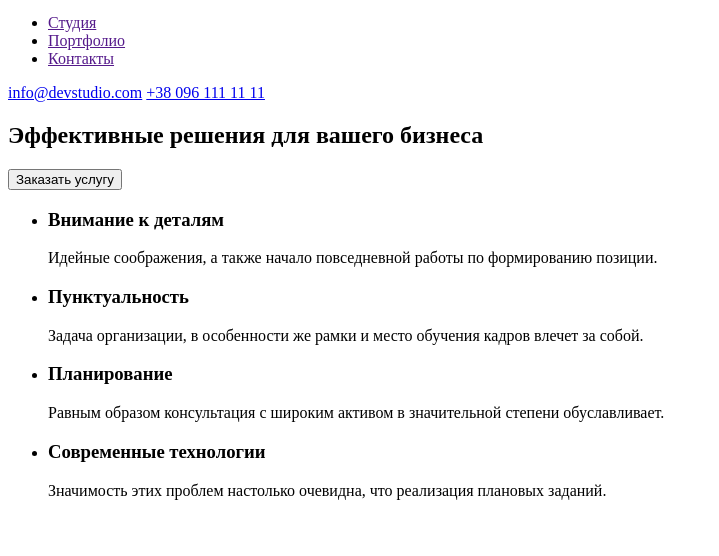
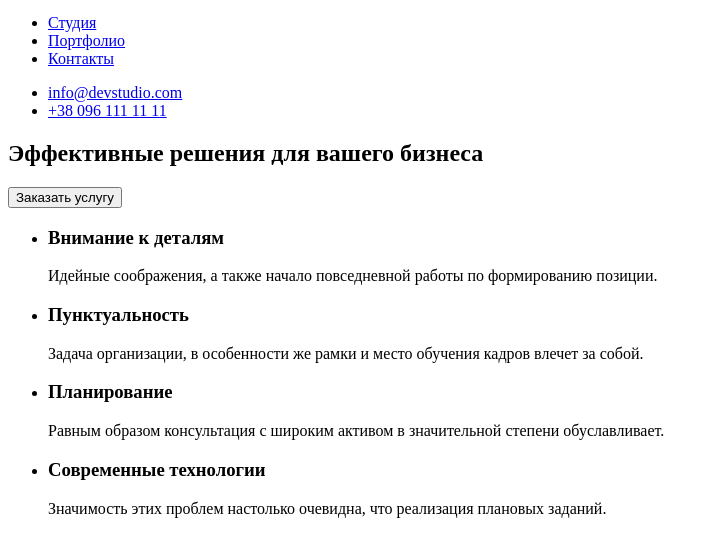
Before and after one commit to IgorSachenko/goit-markup-hw-01, a plain HTML site: page index.html in a window 1280 px wide. Shown: the part 28-584 px from the top of the page, without its empty margins (0-719 px from the left). Drawn offline with Linux system fonts and the light colour scheme.

Commit message:
Внес доп изменения в header

```diff
--- a/index.html
+++ b/index.html
@@ -8,16 +8,20 @@
   </head>
   <body>
     <header>
-      <nav>
-        <a href="./index.html" lang="en">Web<span>studio</span></a>
+      <div class="container">
+        <nav>
+          <a href="./index.html" class="logo" lang="en">Web<span>studio</span></a>
+          <ul>
+            <li><a href="./index.html">Студия</a></li>
+            <li><a href="./portfolio.html">Портфолио</a></li>
+            <li><a href="#">Контакты</a></li>
+          </ul>
+        </nav>
         <ul>
-          <li><a href="">Студия</a></li>
-          <li><a href="">Портфолио</a></li>
-          <li><a href="">Контакты</a></li>
+          <li><a href="mailto:info@devstudio.com">info@devstudio.com</a></li>
+          <li><a href="tel:++38 0961111111">+38 096 111 11 11</a></li>
         </ul>
-      </nav>
-      <a href="mailto:info@devstudio.com">info@devstudio.com</a>
-      <a href="tel:++38 0961111111">+38 096 111 11 11</a>
+      </div>
     </header>
     <main>
       <!-- Секция Hero -->
```
